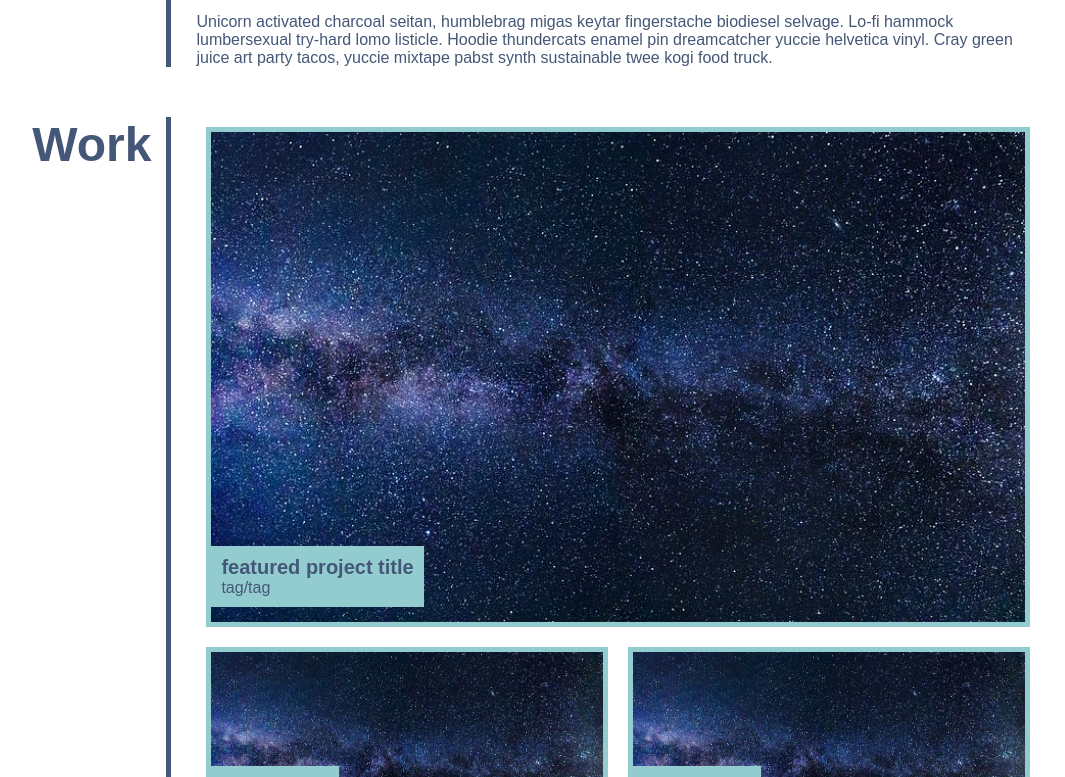
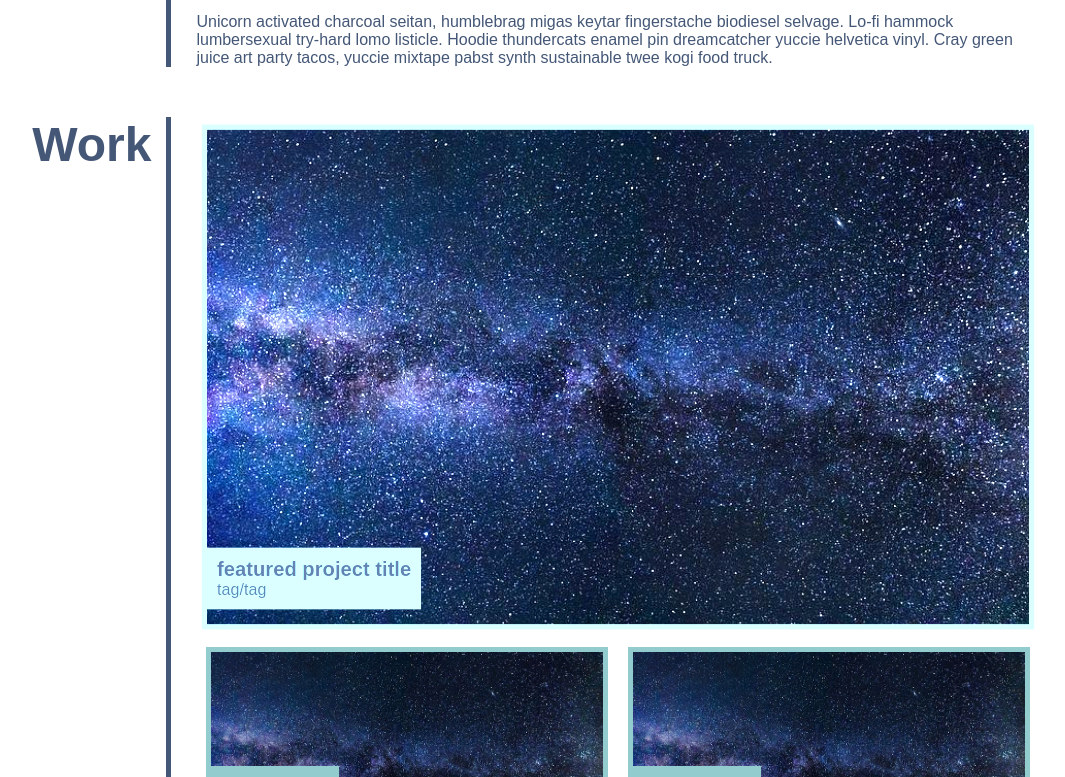
Before and after one commit to zacktmiller92/zacktmiller92.github.io, a plain HTML site: page index.html in a window 1280 px wide. In both pictures the pointer is over the element 808 px from the left and 817 px from the top of the page. Shown: the part 440-1217 px from the top of the page, without its empty margins (190-1255 px from the left). Drawn offline with Linux system fonts and the light colour scheme.

Commit message:
added hover effect to projects in the work section.

```diff
--- a/assets/css/style.css
+++ b/assets/css/style.css
@@ -166,6 +166,13 @@ header nav ul li a {
   background-size: cover;
 
   border: 5px solid var(--secondary-color);
+  transition: all .5s;
+  overflow: hidden;
+}
+
+.project:hover {
+  filter: brightness(150%);
+  transform: scale(1.01);
 }
 
 .featured {
```
